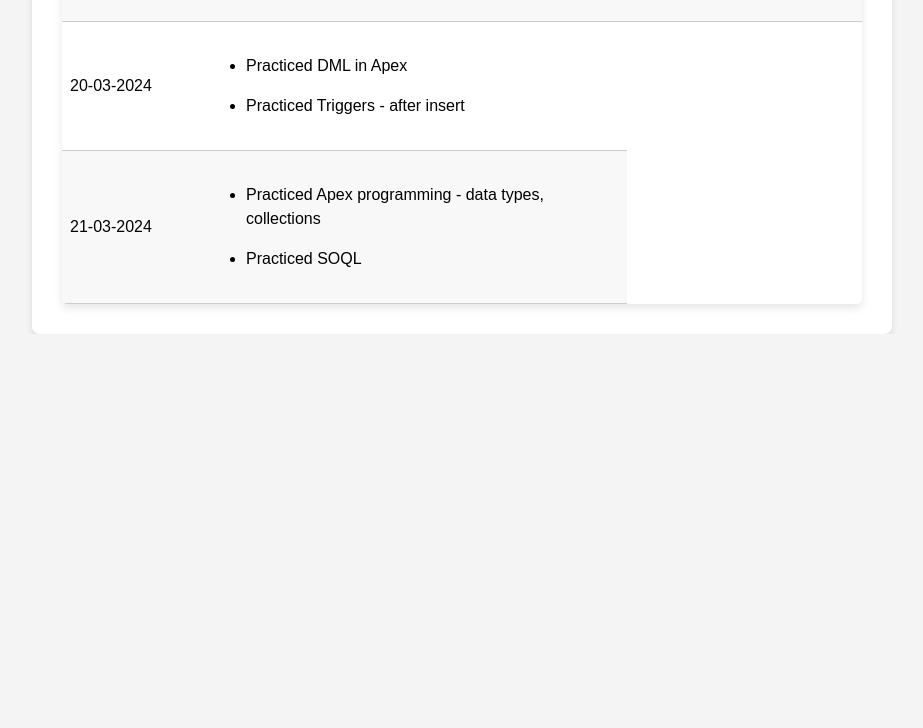
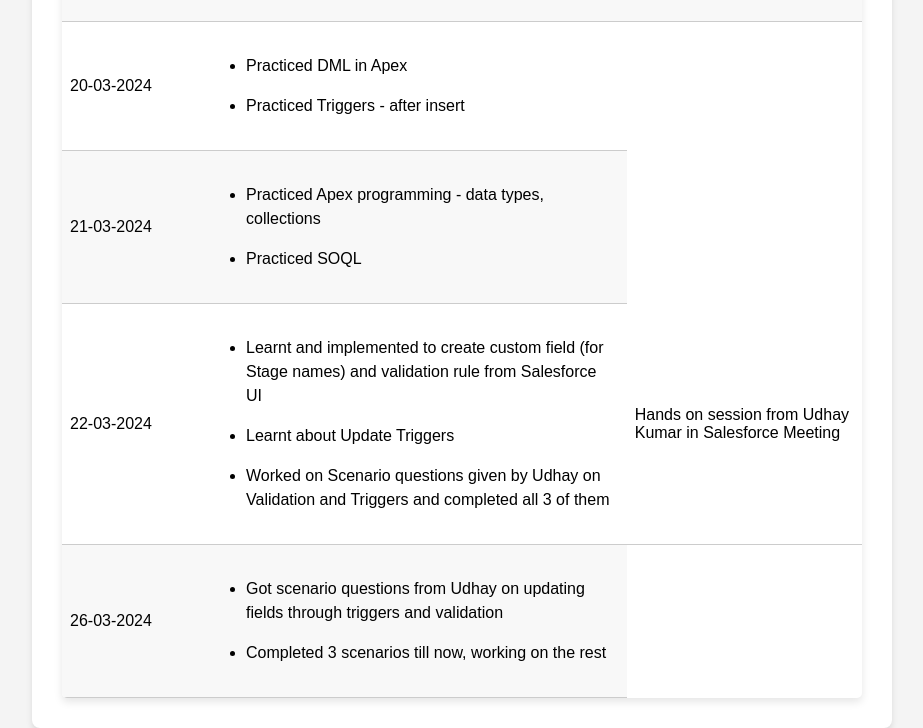
Before and after one commit to shovna01PS/shovna01PS.github.io, a plain HTML site: page index.html in a window 1280 px wide. Shown: the part 1634-2362 px from the top of the page, without its empty margins (178-1101 px from the left). Before the commit the page ends 1968 px from the top, so only its background shows below. Drawn offline with Linux system fonts and the light colour scheme.

Commit message:
Update index.html

```diff
--- a/index.html
+++ b/index.html
@@ -163,6 +163,37 @@
               </ul>
             </td>
           </tr>
+          <tr>
+            <td class="date-column">22-03-2024</td>
+            <td>
+              <ul>
+                <li>
+                  Learnt and implemented to create custom field (for Stage names) and validation rule from Salesforce UI
+                </li>
+                <li>
+                  Learnt about Update Triggers
+                <li>
+                  Worked on Scenario questions given by Udhay on Validation and Triggers and completed all 3 of them
+                </li>
+              </ul>
+            </td>
+            <td>
+              Hands on session from Udhay Kumar in Salesforce Meeting
+            </td>
+          </tr>
+          <tr>
+            <td class="date-column">26-03-2024</td>
+            <td>
+              <ul>
+                <li>
+                  Got scenario questions from Udhay on updating fields through triggers and validation
+                </li>
+                <li>
+                  Completed 3 scenarios till now, working on the rest
+                </li>
+              </ul>
+            </td>
+          </tr>
         </tbody>
       </table>
     </div>
```
